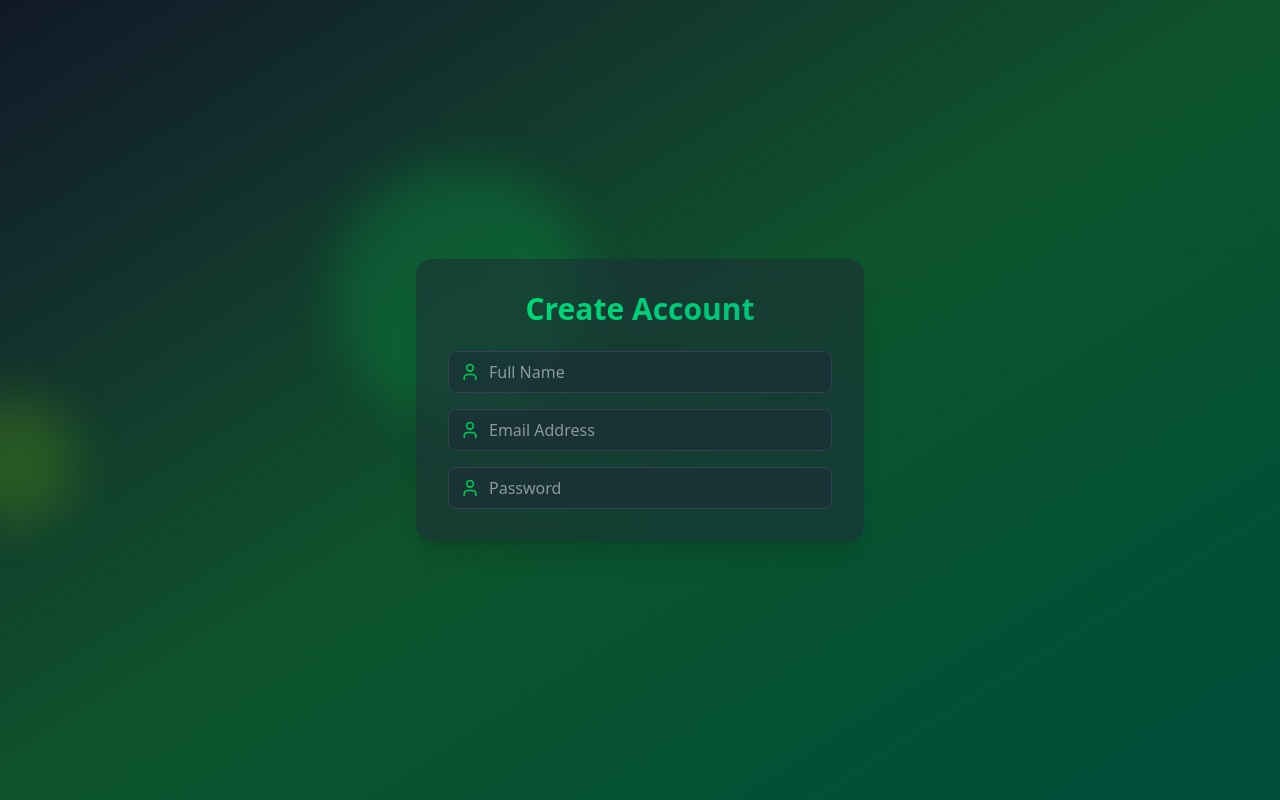
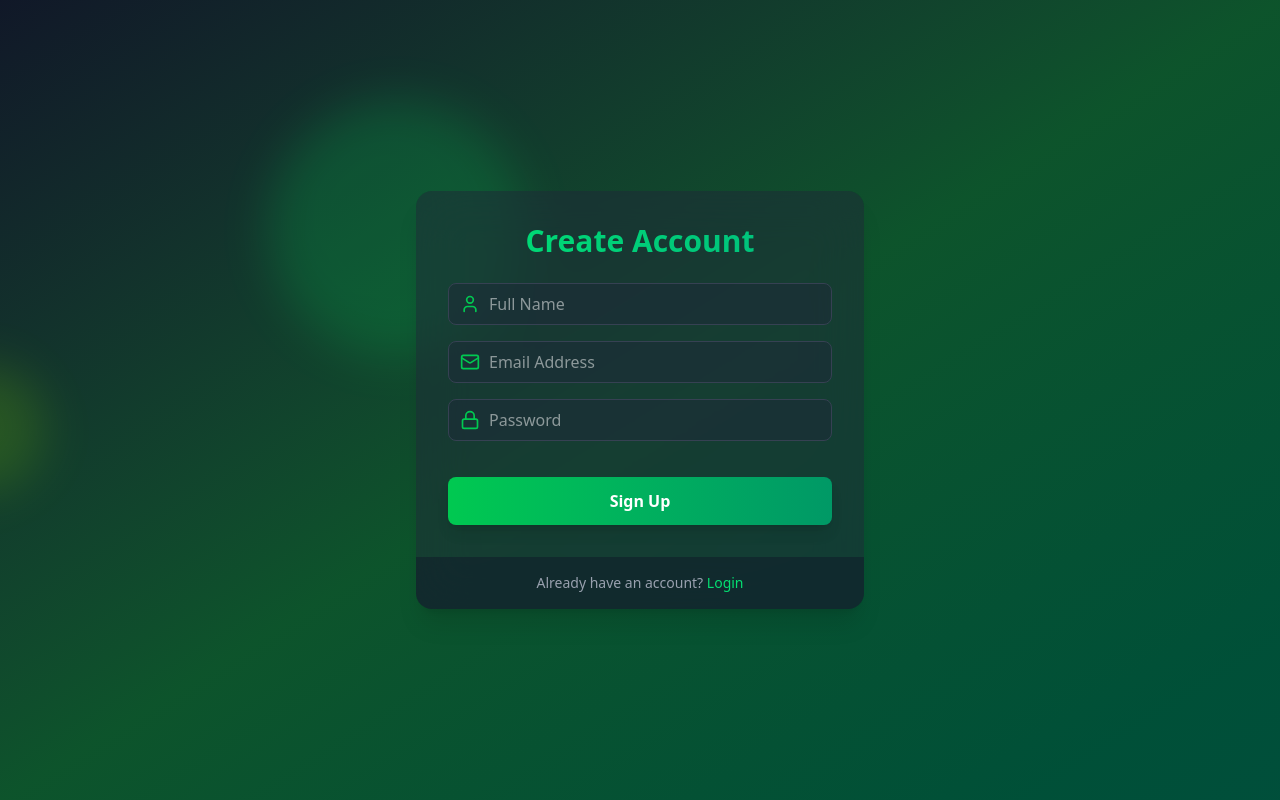
Before and after one commit to ShahbaazX786/authSystem, a React (Vite) app in the folder Frontend/: page /signup in a window 1280 px wide. Built offline with nearby package versions, Linux system fonts and the light colour scheme.

Commit message:
Updated icons + added signup button + added login route.

```diff
--- a/Frontend/src/pages/Signup.tsx
+++ b/Frontend/src/pages/Signup.tsx
@@ -1,6 +1,7 @@
 import { motion } from "framer-motion";
-import { User } from "lucide-react";
+import { Lock, Mail, User } from "lucide-react";
 import { useState } from "react";
+import { Link } from "react-router-dom";
 import Input from "../components/Input";
 import type { ChangeEventType, FormEventType } from "../utils/types";
 
@@ -32,20 +33,36 @@ const Signup = () => {
             onChange={(e: ChangeEventType) => setName(e.target.value)}
           />
           <Input
-            icon={User}
+            icon={Mail}
             type="email"
             placeholder="Email Address"
             value={email}
             onChange={(e: ChangeEventType) => setEmail(e.target.value)}
           />
           <Input
-            icon={User}
+            icon={Lock}
             type="password"
             placeholder="Password"
             value={password}
             onChange={(e: ChangeEventType) => setPassword(e.target.value)}
           />
+          <motion.button
+            className="mt-5 w-full py-3 px-4 bg-gradient-to-r from-green-500 to-emerald-600 text-white font-bold rounded-lg shadow-lg hover:from-green-600 hover:to-emerald-700 focus:outline-none focus:ring-2 focus:ring-green-500 focus:ring-offset-2 focus:ring-offset-gray-900 transition duration-200"
+            whileHover={{ scale: 1.05 }}
+            whileTap={{ scale: 0.98 }}
+            type="submit"
+          >
+            Sign Up
+          </motion.button>
         </form>
+      </div>
+      <div className="px-8 py-4 bg-gray-900/50 flex justify-center">
+        <p className="text-sm text-gray-400">
+          Already have an account?{" "}
+          <Link to={"/login"} className="text-green-400 hover:underline">
+            Login
+          </Link>
+        </p>
       </div>
     </motion.div>
   );
```
